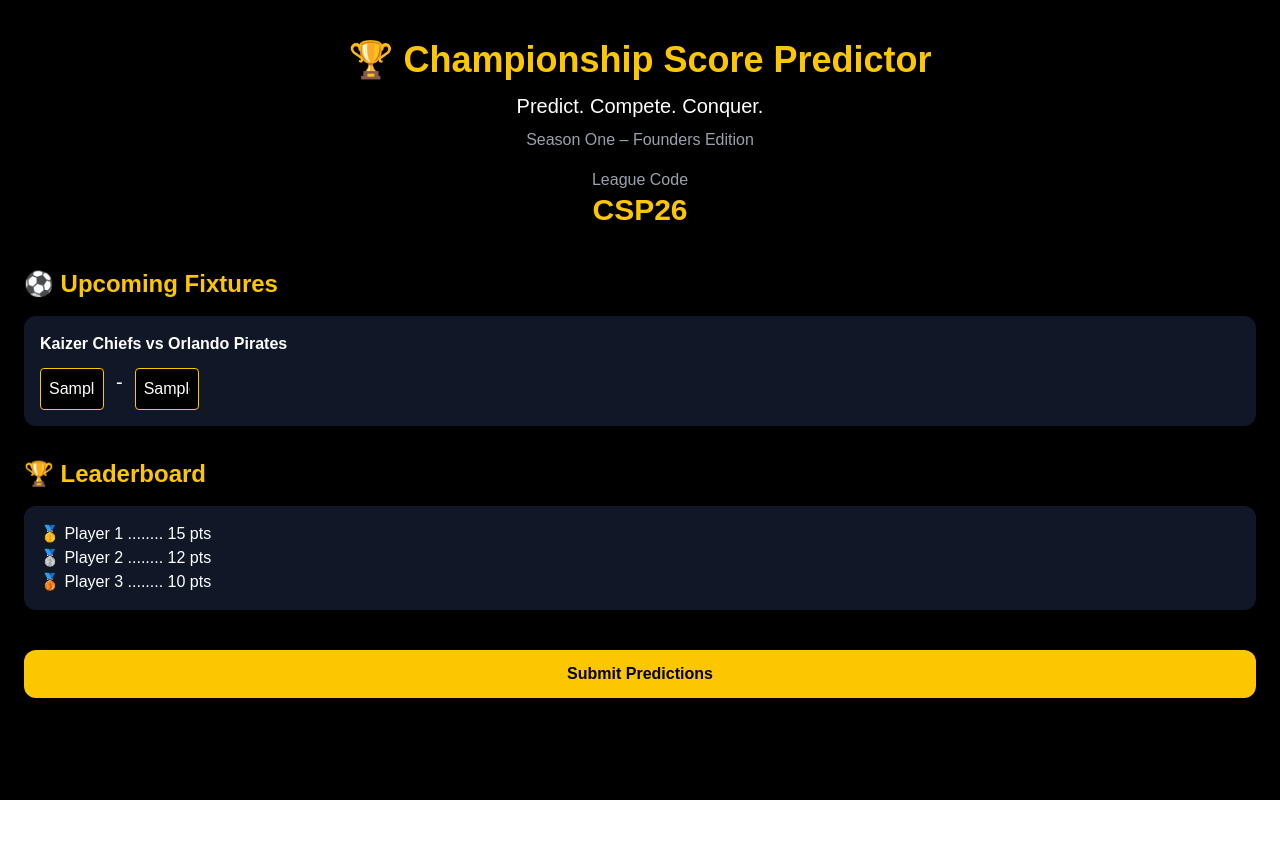
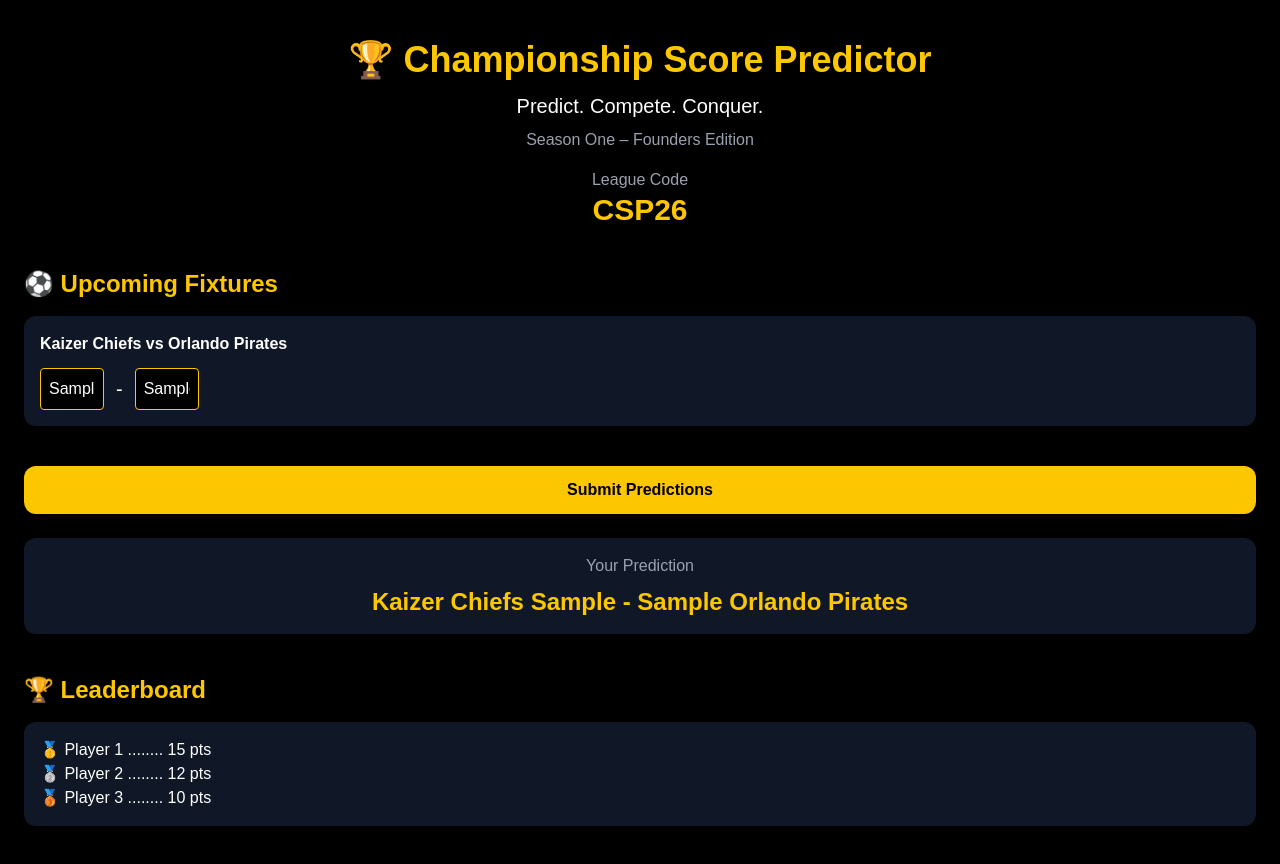
Before and after one commit to Zubula007/cspredictor, a Next.js app: page / in a window 1280 px wide. Both pictures are taken after typing "Sample", "Sample" into the empty fields and a click on the button "Submit Predictions". Before the commit the page ends 800 px from the top, so only its background shows below. Built offline with nearby package versions, Linux system fonts and the light colour scheme.

Commit message:
Add working prediction submission feature

```diff
--- a/src/app/page.tsx
+++ b/src/app/page.tsx
@@ -1,4 +1,12 @@
+"use client";
+
+import { useState } from "react";
+
 export default function Home() {
+  const [homeScore, setHomeScore] = useState("");
+  const [awayScore, setAwayScore] = useState("");
+  const [submitted, setSubmitted] = useState(false);
+
   return (
     <main className="min-h-screen bg-black text-white px-6 py-10">
 
@@ -35,24 +43,56 @@
             Kaizer Chiefs vs Orlando Pirates
           </p>
 
-          <div className="flex gap-3 mt-3">
-            <input
-              className="w-16 bg-black border border-yellow-400 rounded p-2 text-center"
-              placeholder="0"
-            />
-
-            <span className="text-xl">-</span>
+          <div className="flex gap-3 mt-3 items-center">
 
             <input
               className="w-16 bg-black border border-yellow-400 rounded p-2 text-center"
               placeholder="0"
+              value={homeScore}
+              onChange={(e) => setHomeScore(e.target.value)}
             />
+
+            <span className="text-xl">
+              -
+            </span>
+
+            <input
+              className="w-16 bg-black border border-yellow-400 rounded p-2 text-center"
+              placeholder="0"
+              value={awayScore}
+              onChange={(e) => setAwayScore(e.target.value)}
+            />
+
           </div>
         </div>
       </section>
 
 
-      <section className="mt-8">
+      <button
+        onClick={() => setSubmitted(true)}
+        className="mt-10 w-full bg-yellow-400 text-black font-bold py-3 rounded-xl"
+      >
+        Submit Predictions
+      </button>
+
+
+      {submitted && (
+        <div className="mt-6 bg-gray-900 rounded-xl p-4 text-center">
+
+          <p className="text-gray-400">
+            Your Prediction
+          </p>
+
+          <p className="text-2xl font-bold text-yellow-400 mt-2">
+            Kaizer Chiefs {homeScore} - {awayScore} Orlando Pirates
+          </p>
+
+        </div>
+      )}
+
+
+      <section className="mt-10">
+
         <h2 className="text-2xl font-bold text-yellow-400">
           🏆 Leaderboard
         </h2>
@@ -62,12 +102,9 @@
           <p>🥈 Player 2 ........ 12 pts</p>
           <p>🥉 Player 3 ........ 10 pts</p>
         </div>
+
       </section>
 
-
-      <button className="mt-10 w-full bg-yellow-400 text-black font-bold py-3 rounded-xl">
-        Submit Predictions
-      </button>
 
     </main>
   );
```
